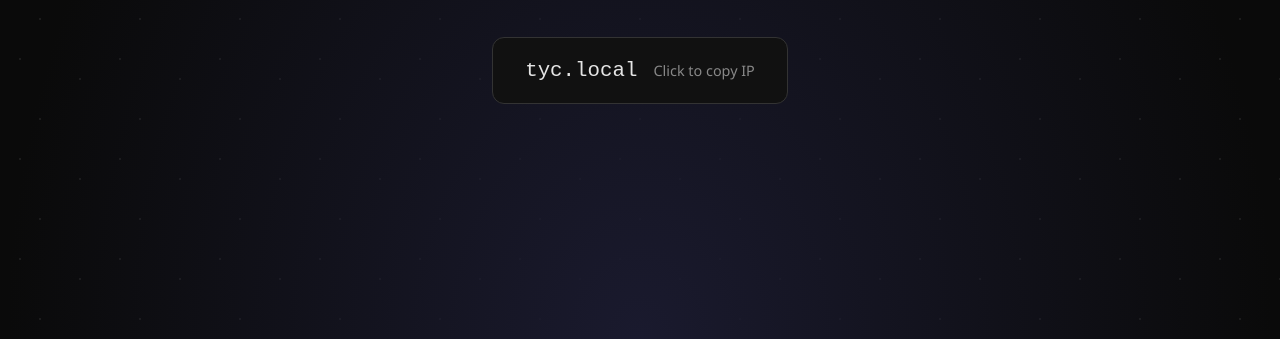
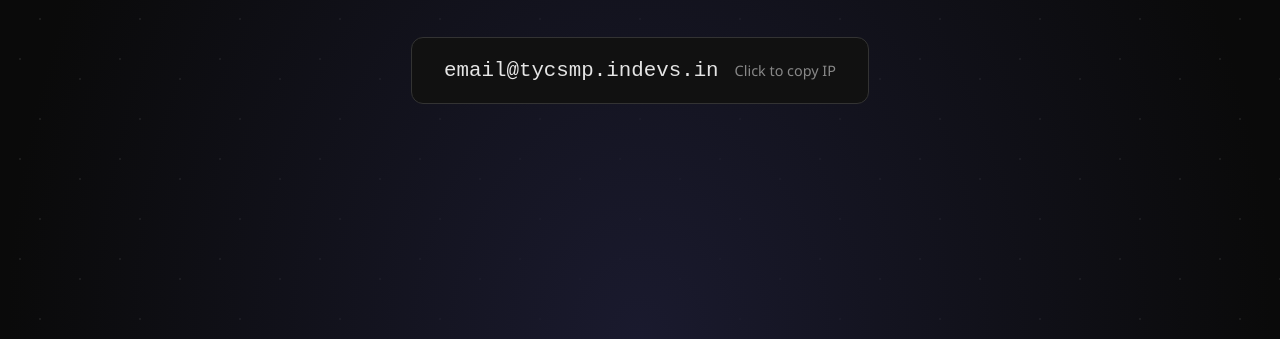
Before and after one commit to anantapunmagar/TYC-SMP, a plain HTML site: page index.html in a window 1280 px wide. Shown: the part 461-800 px from the top of the page. Drawn offline with Linux system fonts and the light colour scheme.

Commit message:
Update index.html

```diff
--- a/index.html
+++ b/index.html
@@ -200,7 +200,7 @@
         <p>A small, private survival world for friends and trusted players. No plugins. No ranks. Just Minecraft.</p>
 
         <div class="ip-container" onclick="copyIP()">
-            <span class="ip-address" id="server-ip">tyc.local</span>
+            <span class="ip-address" id="server-ip">email@tycsmp.indevs.in</span>
             <span class="ip-hint" id="copy-text">Click to copy IP</span>
         </div>
     </section>
```
